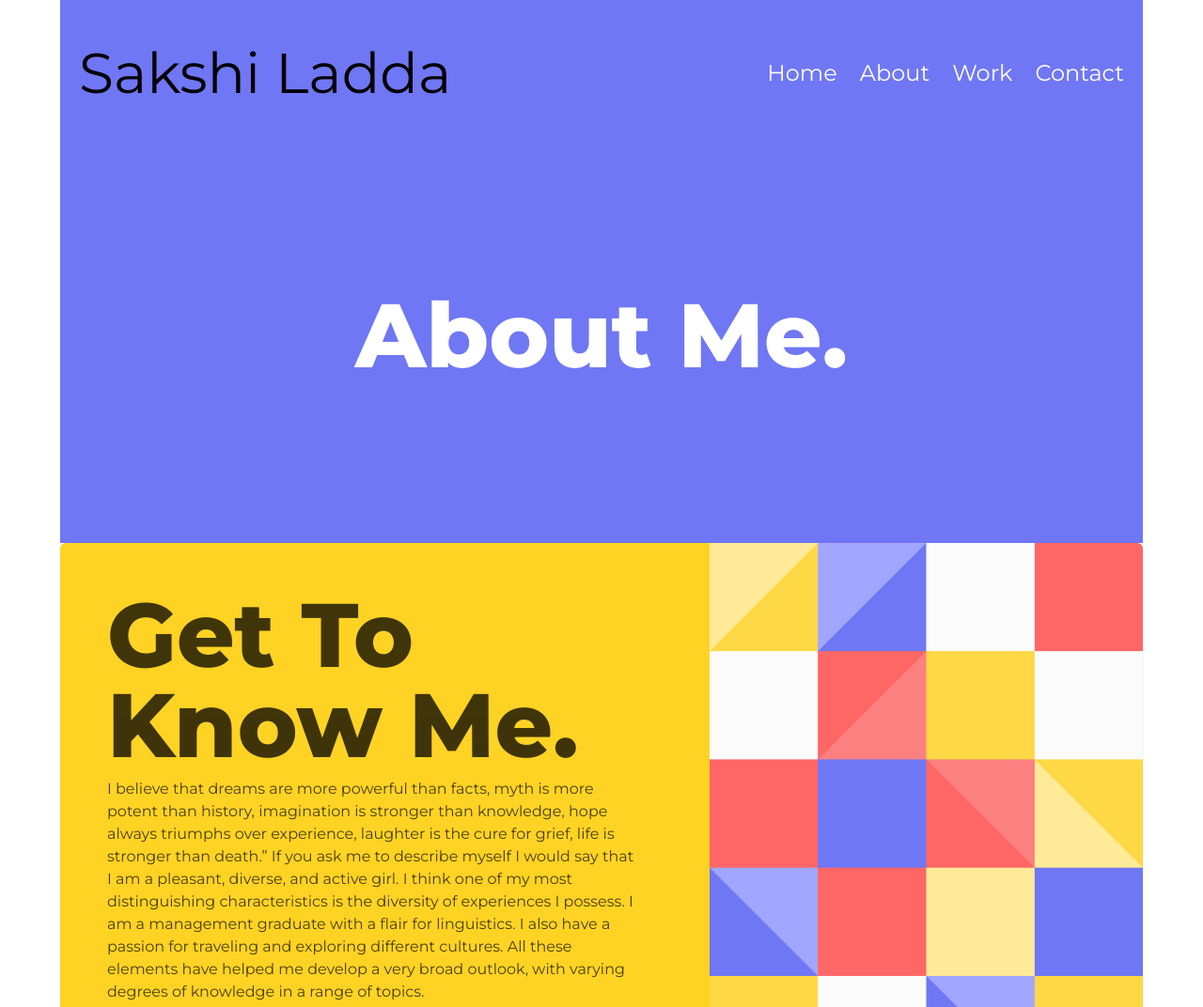
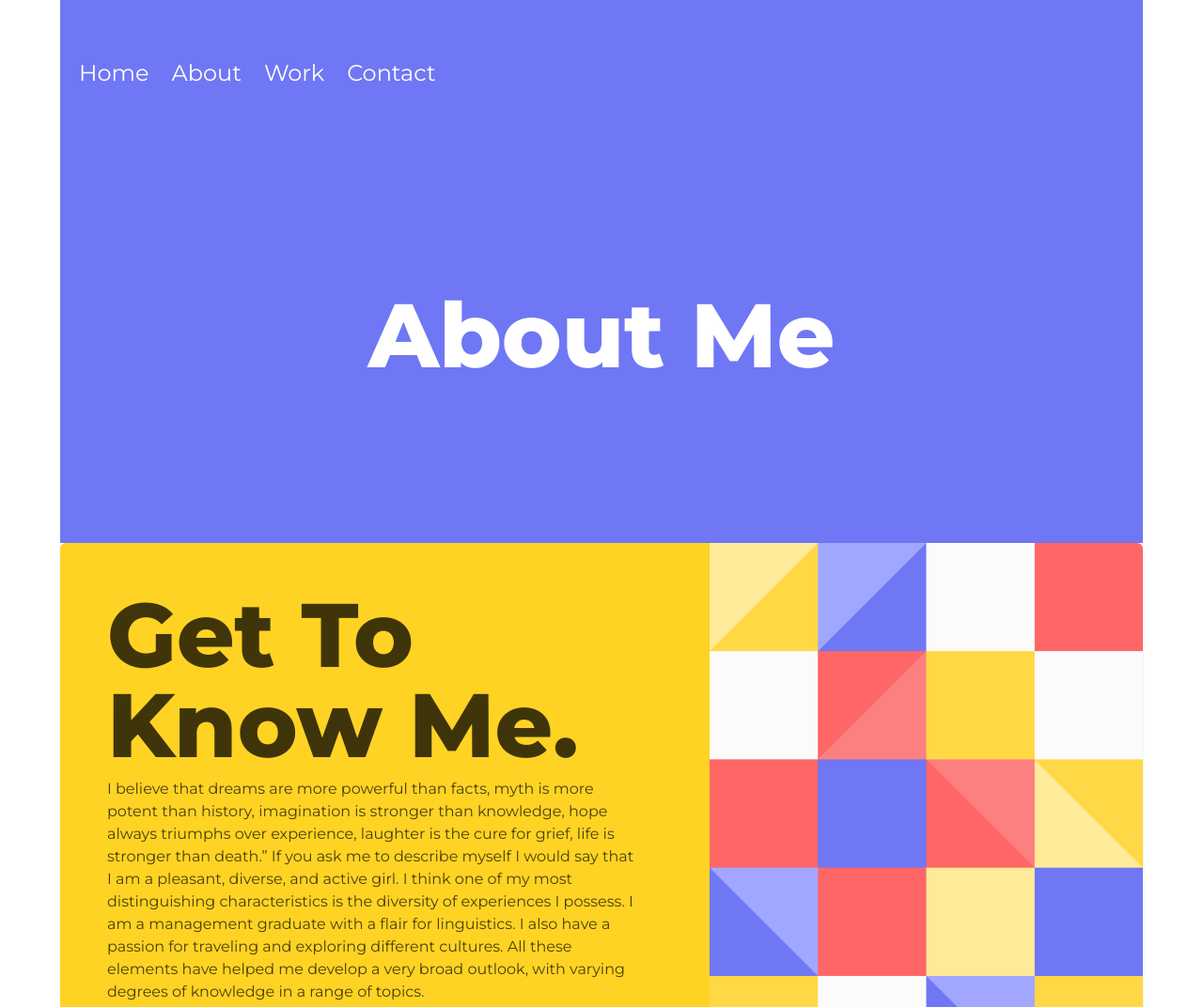
Before and after one commit to Sakshi4698/Sakshi_Portfolio, a website built with Vite: page about.html in a window 1280 px wide. Shown: the top 1072 px of the page at 94% size. Built offline with nearby package versions, Linux system fonts and the light colour scheme; a web font is replaced by a local one.

Commit message:
Update about.html

```diff
--- a/about.html
+++ b/about.html
@@ -54,9 +54,7 @@
     </style>
 <body class="ml-[5%] mr-[5%] ">
     <nav id="dekstop-nav" class="flex justify-between bg-lightPurple mt-[5%] sm:mt-0 sm:pt-5 sm:px-5">
-        <div class=" text-4xl">
-            <h1 class="cursor-pointer font-charm sm:text-6xl"><a href="./index.html">Sakshi Ladda</a></h1>
-        </div>
+
             <ul class="flex gap-2 font-montserrat items-center text-white sm:text-2xl sm:gap-6">
                 <li><a href="./index.html">Home</a></li>
                 <li><a href="./about.html">About</a></li>
@@ -71,7 +69,7 @@
     <section class="bg-lightPurple ">
         <div class="flex flex-col text-center px-[10%] py-[35%] sm:py-[15%]">
             <!-- <p class="font-playFair text-2xl font-bold opacity-75 sm:text-2xl">I'm Sakshi Ladda</p> -->
-            <h1 class="font-montserrat text-white text-4xl font-extrabold sm:text-8xl">About Me.</h1>
+            <h1 class="font-montserrat text-white text-4xl font-extrabold sm:text-8xl">About Me</h1>
         </div>
     </section>
 
```
